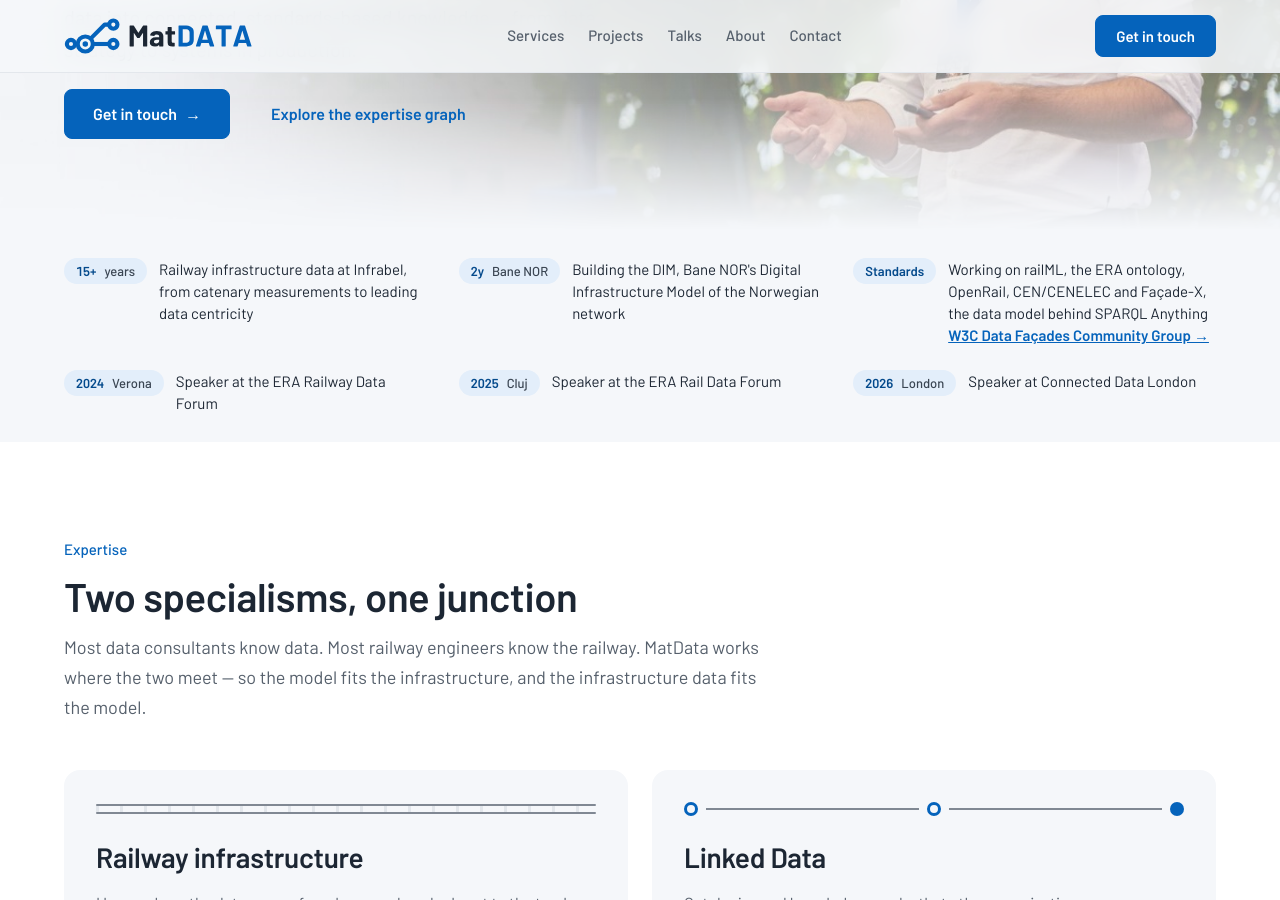
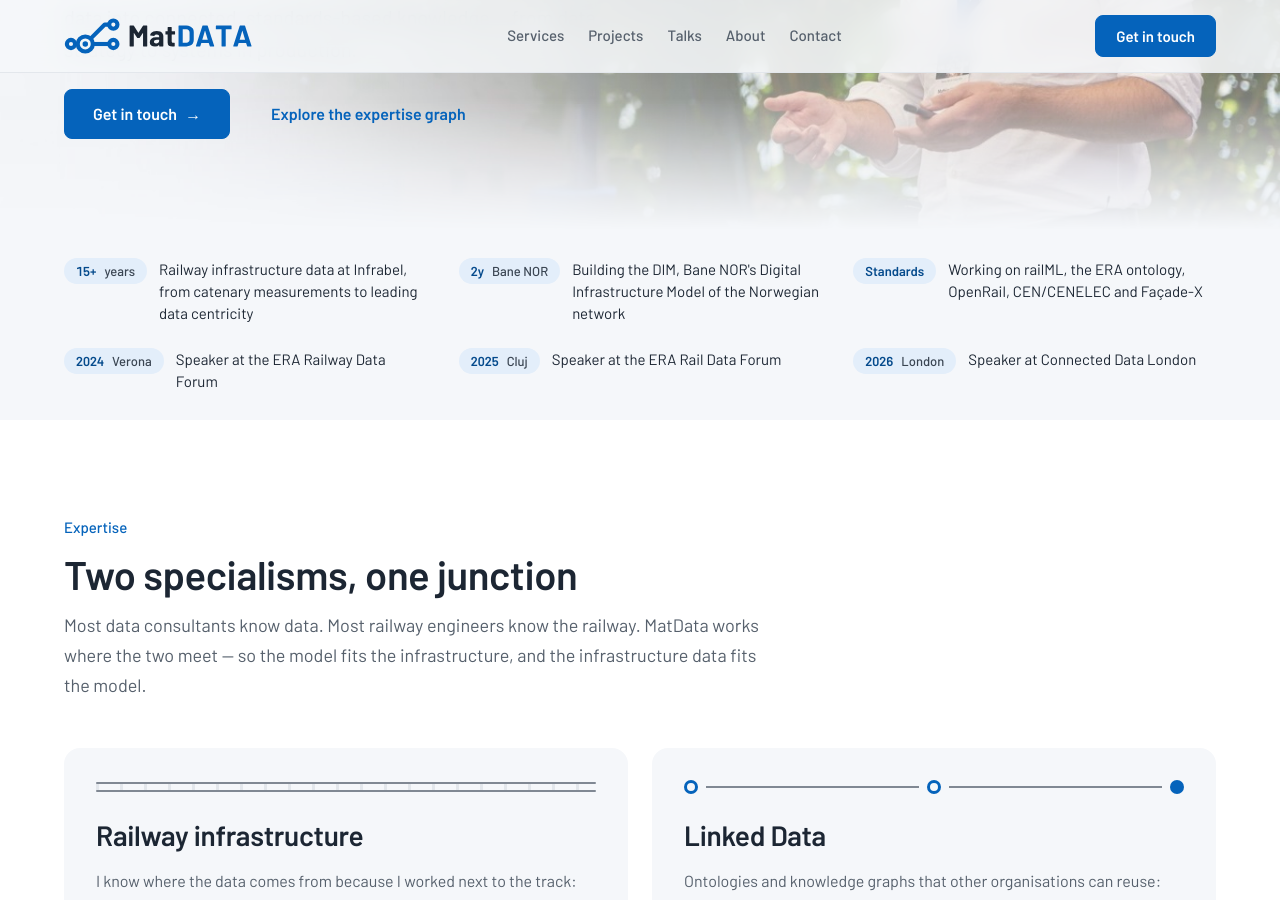
Before and after one commit to Matdata-eu/company-website, a Jekyll site: the page built from index.html, in a window 1280 px wide and 900 px high, scrolled down 442 px. Built offline with Jekyll 4.4.1, drawn with Linux system fonts in a browser that asks for light colours.

Commit message:
fix: simplify standards

```diff
--- a/_data/credentials.yml
+++ b/_data/credentials.yml
@@ -7,8 +7,7 @@
 - marker: { id: "2y", km: Bane NOR }
   text: Building the DIM, Bane NOR's Digital Infrastructure Model of the Norwegian network
 - marker: { id: Standards }
-  text: Working on railML, the ERA ontology, OpenRail, CEN/CENELEC and Façade-X, the data model behind SPARQL Anything
-  link: { label: W3C Data Façades Community Group →, url: "https://www.w3.org/groups/cg/facade-x/" }
+  text: Working on railML, the ERA ontology, OpenRail, CEN/CENELEC and Façade-X
 - marker: { id: "2024", km: Verona }
   text: Speaker at the ERA Railway Data Forum
 - marker: { id: "2025", km: Cluj }
```
